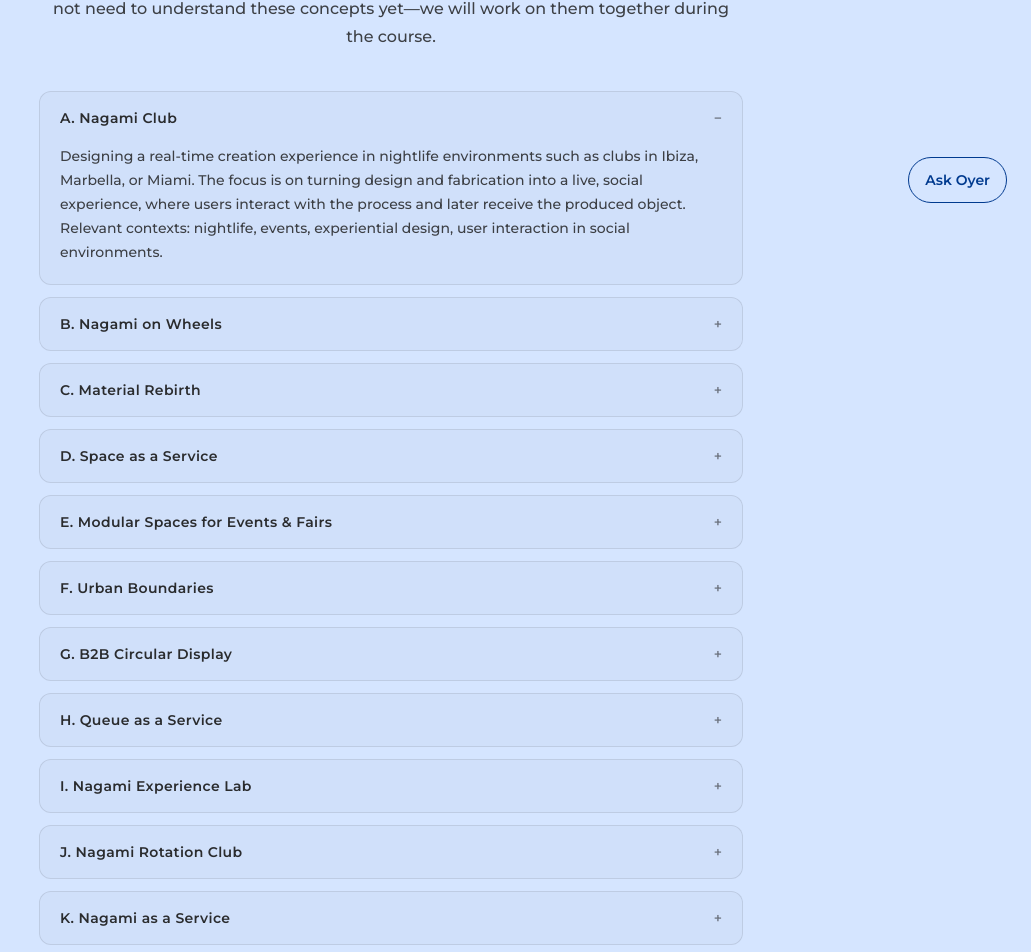
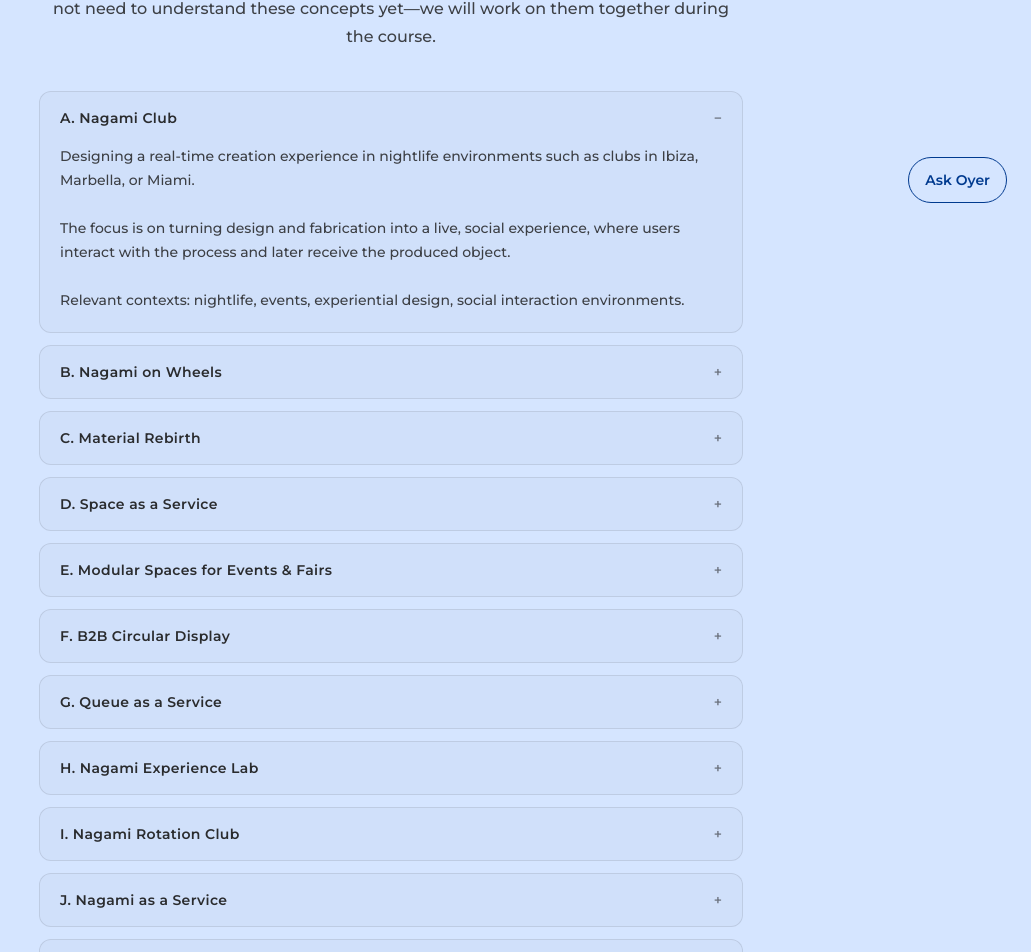
Before and after one commit to OyerC/good-services-onboarding, a Next.js app: page /onboarding/challenges in a window 1280 px wide. Shown: the part 573-1525 px from the top of the page, without its empty margins (249-1280 px from the left). Built offline with nearby package versions, Linux system fonts and the light colour scheme; no server answers.

Commit message:
More Copy

```diff
--- a/app/onboarding/challenges/page.tsx
+++ b/app/onboarding/challenges/page.tsx
@@ -19,85 +19,79 @@
         letter: "A.",
         title: "Nagami Club",
         description:
-          "Designing a real-time creation experience in nightlife environments such as clubs in Ibiza, Marbella, or Miami. The focus is on turning design and fabrication into a live, social experience, where users interact with the process and later receive the produced object. Relevant contexts: nightlife, events, experiential design, user interaction in social environments.",
+          "Designing a real-time creation experience in nightlife environments such as clubs in Ibiza, Marbella, or Miami.\n\nThe focus is on turning design and fabrication into a live, social experience, where users interact with the process and later receive the produced object.\n\nRelevant contexts: nightlife, events, experiential design, social interaction environments.",
       },
       {
         letter: "B.",
         title: "Nagami on Wheels",
         description:
-          "A mobile version of Nagami’s studio that brings design and fabrication to universities, companies, fairs, or underserved territories. The focus is not just demonstration, but activation: workshops, participation, and engagement. Relevant contexts: education, events, outreach, community activation, mobile experiences.",
+          "A mobile version of Nagami’s studio that brings design and fabrication to universities, companies, fairs, or underserved territories.\n\nThe focus is not just demonstration, but activation: workshops, participation, and engagement.\n\nRelevant contexts: education, events, community activation, mobile experiences.",
       },
       {
         letter: "C.",
         title: "Material Rebirth",
         description:
-          "Transforming damaged objects into unique pieces using Nagami materials, inspired by the philosophy of kintsugi. The challenge is to redesign repair as something meaningful, visible, and valuable. Relevant contexts: sustainability, repair culture, emotional design, circular economy.",
+          "Transforming damaged objects into unique pieces using Nagami materials, inspired by the philosophy of kintsugi.\n\nThe challenge is to rethink repair as something visible, meaningful, and valuable.\n\nRelevant contexts: sustainability, repair culture, emotional design, circular economy.",
       },
       {
         letter: "D.",
         title: "Space as a Service",
         description:
-          "Moving from designing objects to designing complete spatial experiences: entrances, flows, atmospheres, and identity. The challenge is to think in terms of how people move, perceive, and interact within a space. Relevant contexts: architecture, retail, exhibitions, spatial storytelling.",
+          "Moving from designing objects to designing complete spatial experiences: flows, entrances, atmospheres, and identity.\n\nThe challenge is to design how people move, feel, and interact within a space.\n\nRelevant contexts: architecture, retail, exhibitions, spatial storytelling.",
       },
       {
         letter: "E.",
         title: "Modular Spaces for Events & Fairs",
         description:
-          "Designing modular systems for stands, installations, and temporary spaces that can be reused and adapted over time. The goal is to turn one-off installations into evolving assets. Relevant contexts: trade fairs, events, exhibitions, temporary architecture.",
+          "Designing modular systems for stands and temporary installations in fairs and events.\n\nThe goal is to transform one-off installations into reusable, evolving assets.\n\nRelevant contexts: trade fairs, exhibitions, temporary architecture, event design.",
       },
       {
         letter: "F.",
-        title: "Urban Boundaries",
+        title: "B2B Circular Display",
         description:
-          "Redefining urban outdoor spaces through Nagami structures that shape terraces and public areas. The focus is on creating identity and presence in the city through form and structure. Relevant contexts: urban design, hospitality, public space, city experience.",
+          "A subscription-based model where brands can access display elements previously used by high-end clients.\n\nThe challenge is to design reuse as a premium, desirable system.\n\nRelevant contexts: retail, branding, sustainability, B2B services.",
       },
       {
         letter: "G.",
-        title: "B2B Circular Display",
+        title: "Queue as a Service",
         description:
-          "A subscription-based model where brands access display elements previously used by high-end clients. The challenge is to rethink reuse as a premium, desirable system. Relevant contexts: retail, branding, sustainability, B2B services.",
+          "Transforming waiting time into an experience that creates value instead of friction.\n\nThe challenge is to redesign how people wait in environments such as retail, museums, or events.\n\nRelevant contexts: customer experience, service design, public interaction.",
       },
       {
         letter: "H.",
-        title: "Queue as a Service",
+        title: "Nagami Experience Lab",
         description:
-          "Transforming waiting time into an experience that creates value instead of frustration. The challenge is to redesign how people wait in contexts such as retail, museums, or events. Relevant contexts: service design, customer experience, public interaction.",
+          "An immersive experience in Ávila where teams co-design and produce with Nagami.\n\nThe focus is on combining process, place, and learning into a meaningful experience.\n\nRelevant contexts: experiential learning, workshops, B2B experiences.",
       },
       {
         letter: "I.",
-        title: "Nagami Experience Lab",
+        title: "Nagami Rotation Club",
         description:
-          "An immersive experience in Ávila where teams co-design and produce with Nagami. The focus is on combining process, place, and learning into a meaningful experience. Relevant contexts: experiential learning, workshops, B2B experiences.",
+          "A subscription model where users access rotating pieces instead of owning them.\n\nThe challenge is to design a system based on access rather than ownership.\n\nRelevant contexts: subscription models, product-service systems, circular economy.",
       },
       {
         letter: "J.",
-        title: "Nagami Rotation Club",
+        title: "Nagami as a Service",
         description:
-          "A subscription model where users access rotating pieces instead of owning them. The challenge is to design a system based on access, not ownership. Relevant contexts: subscription services, product-service systems, circular economy.",
+          "A model where companies access furniture as a service, including installation, maintenance, and updates.\n\nThe focus is on long-term relationships instead of one-time transactions.\n\nRelevant contexts: B2B services, leasing models, lifecycle design.",
       },
       {
         letter: "K.",
-        title: "Nagami as a Service",
+        title: "Event Loop",
         description:
-          "A model where companies access furniture as a service, including installation, maintenance, and updates. The focus is on long-term relationships instead of one-time transactions. Relevant contexts: B2B services, leasing models, lifecycle design.",
+          "A system where objects accumulate narrative across different events.\n\nThe value lies not only in the object, but in the story it carries.\n\nRelevant contexts: events, storytelling, brand experience.",
       },
       {
         letter: "L.",
-        title: "Event Loop",
+        title: "Objects with Soul",
         description:
-          "A system where objects accumulate history across different events. The value lies not only in the object, but in the story it carries. Relevant contexts: storytelling, events, brand experience, narrative design.",
+          "Tracking the history of each object: origin, use, and ownership.\n\nThe goal is to connect design with emotional and cultural value.\n\nRelevant contexts: traceability, sustainability, emotional design.",
       },
       {
         letter: "M.",
-        title: "Objects with Soul",
-        description:
-          "Tracking the history of each object: origin, use, and ownership. The goal is to connect design with emotional and cultural value. Relevant contexts: traceability, sustainability, emotional design.",
-      },
-      {
-        letter: "N.",
         title: "Co-Creation Services",
         description:
-          "Allowing clients to actively participate in the design process. The focus is on turning design into a shared experience rather than a delivered product. Relevant contexts: co-creation, participatory design, client engagement.",
+          "Allowing clients to actively participate in the design process.\n\nThe focus is on turning design into a shared experience rather than a delivered product.\n\nRelevant contexts: co-creation, participatory design, client engagement.",
       },
     ],
     [],
@@ -171,7 +165,10 @@
                   </button>
 
                   {isOpen ? (
-                    <div id={contentId} className="px-5 pb-5 text-sm leading-6 text-foreground/80">
+                    <div
+                      id={contentId}
+                      className="px-5 pb-5 text-sm leading-6 whitespace-pre-line text-foreground/80"
+                    >
                       {c.description}
                     </div>
                   ) : null}
```
